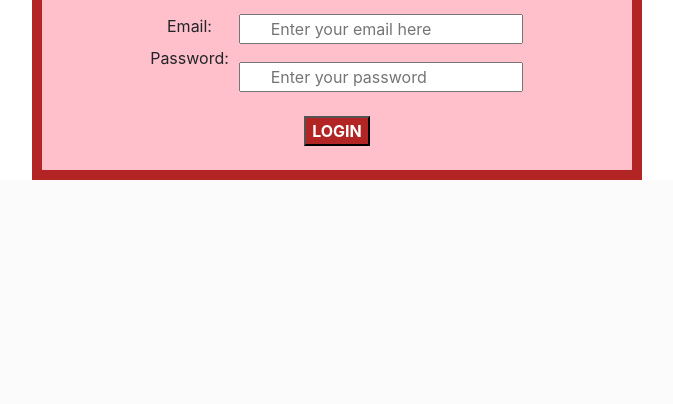
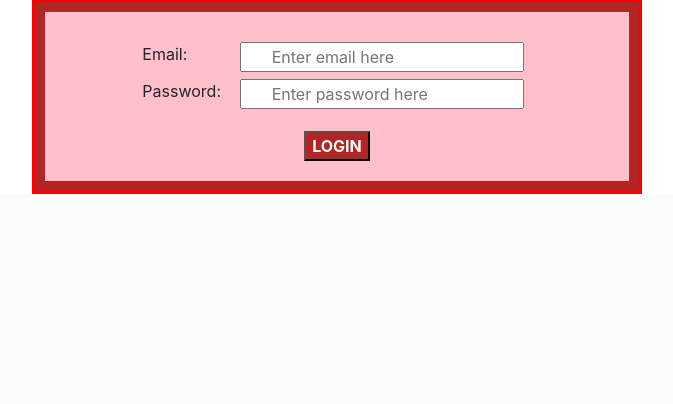
Before and after one commit to EKim-NY/my_hackbright_project_timetracker, a Flask app: page /login in a window 1280 px wide. Shown: the part 396-800 px from the top of the page, without its empty margins (303-976 px from the left). Run offline with Flask 2, Linux system fonts and the light colour scheme; some libraries are stand-ins or nearby versions.

Commit message:
Login form has been prettified but functionality is broken. Clicking on LOGIN btn doesn't take user to the next page.

```diff
--- a/static/css/style.css
+++ b/static/css/style.css
@@ -30,6 +30,11 @@ body {
     font-style: black;
 }*/
 
+.app-name {
+    color: #b32424;
+    font-weight: bold;
+    font-size: 3.5rem;
+}
 
 
 .container-fluid.body-of-page {
@@ -42,9 +47,15 @@ body {
     background-color: pink;
 }
 
-.login-field {
-    color: #b32424;
+/*LOGIN FORM FIELDS */
+#row-1 {
+    margin-top: 30px;
+    margin-bottom: 0px;
+}
 
+#row-2 {
+    margin-top: 5px;
+    margin-bottom: 10px;
 }
 
 input[type="text" i] {
@@ -52,10 +63,22 @@ input[type="text" i] {
 
 }
 
+.login-input-box {
+    border: 3px solid red;
+    background-color: pink;
+}
+
+
 .submit-btn {
     border-style: 3px solid red;
     background-color: #b32424;
     font-weight: bold;
     color: white;
+    margin-top: 10px;
+    margin-bottom: 20px;
     /*color: #ea6564;*/
 }
+
+.name {
+    color:red;
+}
--- a/templates/base.html
+++ b/templates/base.html
@@ -24,8 +24,8 @@
 
     <div class="container-fluid top-of-page">
       <div class="row justify-content-center">
-        <div class="col-4">
-          <h1 align="center">MY LIL' TOMATO</h1>
+        <div class="col-6">
+          <h1 class="app-name" align="center">MY LIL' TOMATO</h1>
         </div> <!--col-->
       </div> <!--row-->
     </div> <!--container-fluid top-of-page-->
--- a/templates/login.html
+++ b/templates/login.html
@@ -4,61 +4,56 @@
 
 {% block body %}
 
-
+  {# PLACE IMG HERE #}
   <div class="row justify-content-center">
       <div style="width:80%;height:0;padding-bottom:50%;position:relative;">
         <iframe src="https://giphy.com/embed/WSxVrga7NqKlkmC13M" width="100%" height="100%" style="position:absolute" frameBorder="0" class="giphy-embed" allowFullScreen></iframe>
       </div>
   </div>
+  {# PLACE FORM CONTAINER HERE #}
 
-  <div class="container-fluid form-container">
-    <br>
-      <div class="row justify-content-center"> <!-- Row1 -->
-        {# Two divs inside a row. Div 1 holds 2 rows of text. Div 2 holds 2 rows of text input types.  #}
-
-        {# Div 1 #}
+   <!-- FORM -->
+   <form action="/login" method="POST" class="login-input-box">
+    <div class="container-fluid form-container">
+    <span class="row justify-content-center" id="row-1">
         <div class="col-2">
-          <div class="row justify-content-center">
+          <div class="row justify-content-left">
             <label>Email:</label>
           </div>
+        </div>
+
+        <div class="col-6">
+          <div class="row justify-content-left">
+            {# <form action="/login" method="POST" class="login-input-box"> #}
+              <input class="login-field" type="text" name="email" placeholder="Enter email here">
+            {# </form> #}
+          </div>
+        </div>
+    </span>
+
+    <span class="row justify-content-center" id="row-2">
+        <div class="col-2">
+          <div class="row justify-content-left">
+            <label>Password:</label>
+          </div>
+        </div>
+
+        <div class="col-6">
+          <div class="row justify-content-left">
+            {# <form action="/login" method="POST" class="login-input-box"> #}
+              <input class="login-field" type="text" name="password" placeholder="Enter password here">
+            {# </form> #}
+          </div>
+        </div>
+    </span>
+
+    <span class="row justify-content-center" id="row-3">
+      <div class="row justify-content-center" action="/login" method="POST">
+        <button type="button" class="submit-btn">LOGIN</button>
+      </div>
+    </span>
 
 
-          <div class="row justify-content-center">
-            <label>Password:<label>
-          </div>
-        </div> <!-- Div 1 -->
-
-        {# Div2 #}
-        <div class="col-6">
-          <div class="row justify-content-left">
-            <form action="/login" method="post">
-              <input class="login-field" type="text" name="email" placeholder="Enter your email here">
-            </form>
-
-            <div class="row">
-              <br><br>
-            </div>
-
-            <form action="/login" method="post">
-              <input class="login-field" type="text" name="password" placeholder="Enter your password">
-            </form>
-          </div>
-        </div> <!-- Div 2-->
-
-      </div> <!-- Row1 -->
-
-      <br>
-
-    <!-- Row 2 -->
-    <div class="row justify-content-center">
-      <form class="row justify-content-center" action="/login" method="post">
-        <button type="button" class="submit-btn">LOGIN</button>
-      </form>
-    </div> <!-- Row2  -->
-
-    <br>
-
-  </div> <!--form-container-->
-
-
+  </div> <!-- form-container -->
+  </form> <!-- FORM -->
 {% endblock %}
```
Also changed, not shown: templates/session.html (+5 -5 lines).
